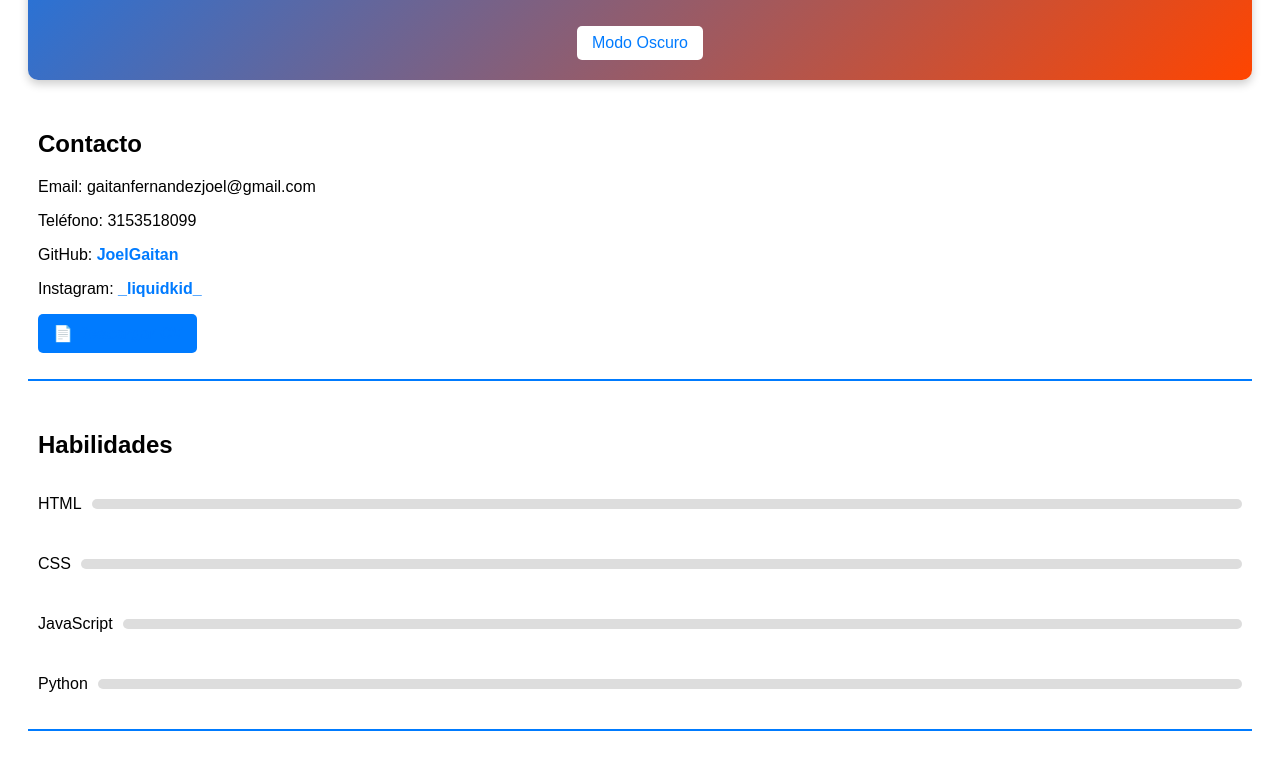
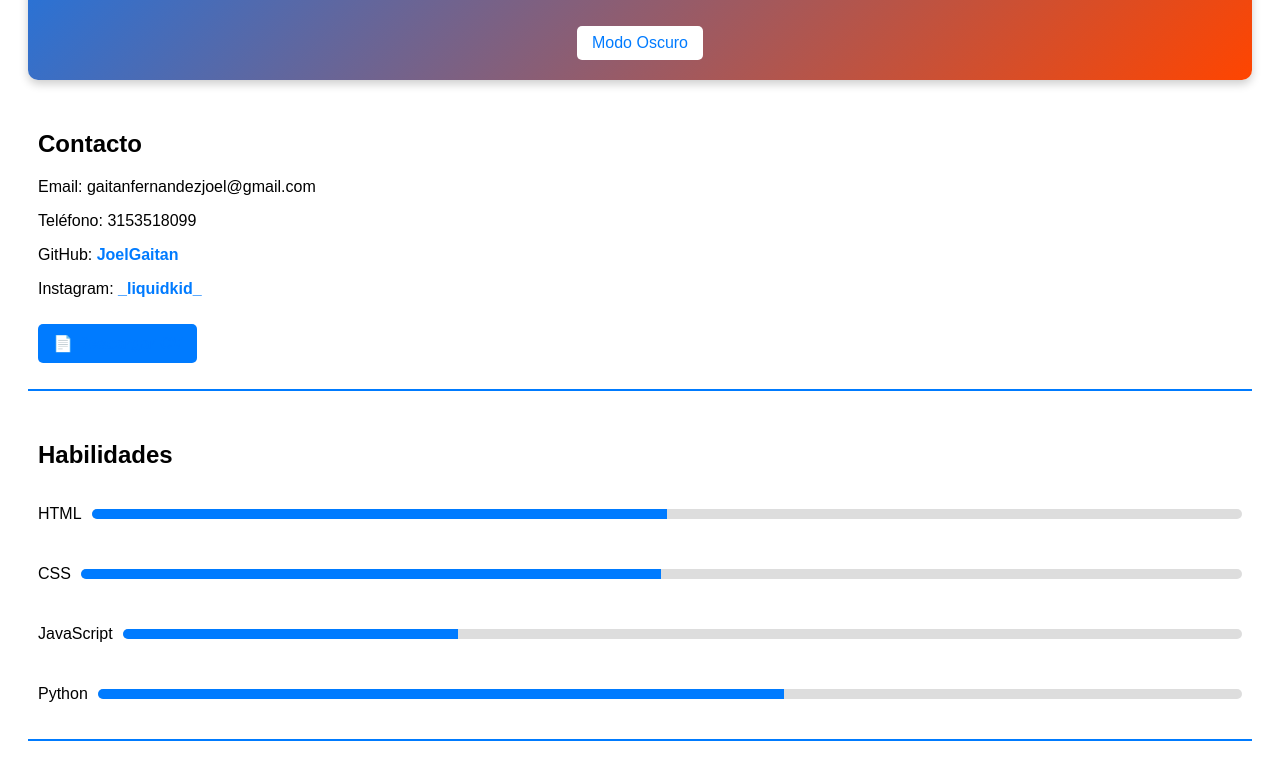
Before and after one commit to JoelGaitan/CV-Interactivo, a plain HTML site: page index.html in a window 1280 px wide. Shown: the part 295-1073 px from the top of the page. Drawn offline with Linux system fonts and the light colour scheme.

Commit message:
version para entregar...por ahora

```diff
--- a/script.js
+++ b/script.js
@@ -1,9 +1,9 @@
 document.addEventListener("DOMContentLoaded", function() {
-
     const toggleThemeButton = document.getElementById("toggle-theme");
     const body = document.body;
     const progressBars = document.querySelectorAll(".progress");
 
+    // Barras de progreso animadas
     progressBars.forEach(bar => {
         let width = bar.style.width;
         bar.style.width = "0%";
@@ -13,8 +13,7 @@ progressBars.forEach(bar => {
         }, 500);
     });
 
-
-    // Tema guardado
+    // Tema oscuro guardado
     if (localStorage.getItem("dark-mode") === "true") {
         body.classList.add("dark-mode");
     }
@@ -23,13 +22,4 @@ progressBars.forEach(bar => {
         body.classList.toggle("dark-mode");
         localStorage.setItem("dark-mode", body.classList.contains("dark-mode"));
     });
-
-    // Barras de progreso
-    progressBars.forEach(bar => {
-        let width = bar.style.width;
-        bar.style.width = "0%";
-        setTimeout(() => {
-            bar.style.width = width;
-        }, 500);
 });
-});
--- a/styles.css
+++ b/styles.css
@@ -56,7 +56,6 @@ header p {
     color: white;
 }
 
-
 button {
     background-color: var(--color-primary);
     color: white;
@@ -96,6 +95,7 @@ section {
     background: var(--color-primary);
     transition: width 1s ease-in-out;
 }
+
 .perfil-img {
     width: 150px;
     height: 150px;
@@ -105,6 +105,7 @@ section {
     margin: 0 auto 10px auto;
     border: 3px solid var(--color-primary);
 }
+
 /* Enlaces con estilo */
 #contacto a {
     text-decoration: none;
@@ -117,6 +118,7 @@ section {
     color: var(--color-accent);
     transform: scale(1.5);
 }
+
 .btn-download {
     display: inline-block;
     background-color: var(--color-primary);
@@ -126,6 +128,7 @@ section {
     text-decoration: none;
     font-weight: bold;
     transition: background 0.3s ease-in-out, transform 0.2s;
+    margin-top: 10px;
 }
 
 .btn-download:hover {
```
Also changed, not shown: index.html (+0 -1 lines). Lines whose indentation alone changed are shown as unchanged.
